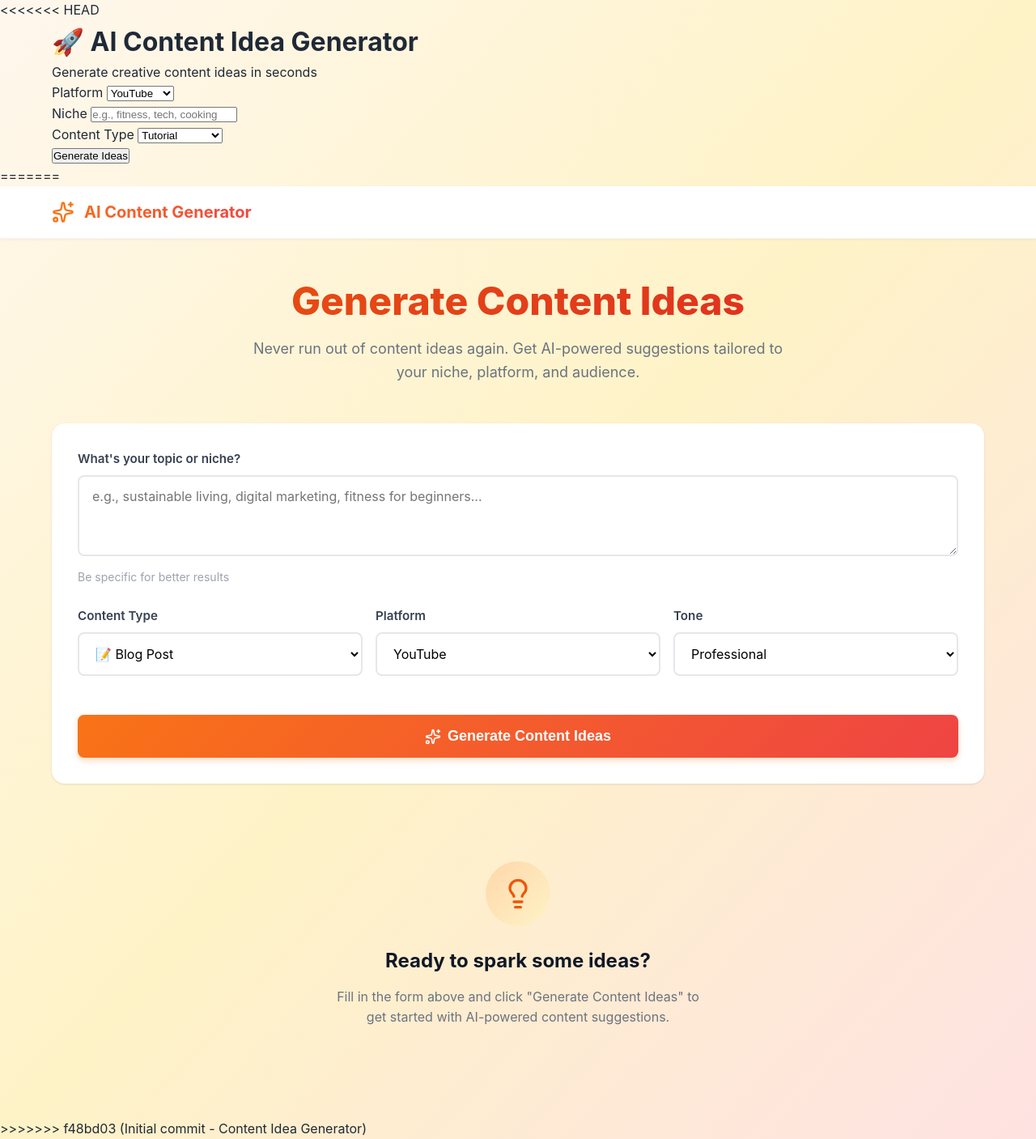
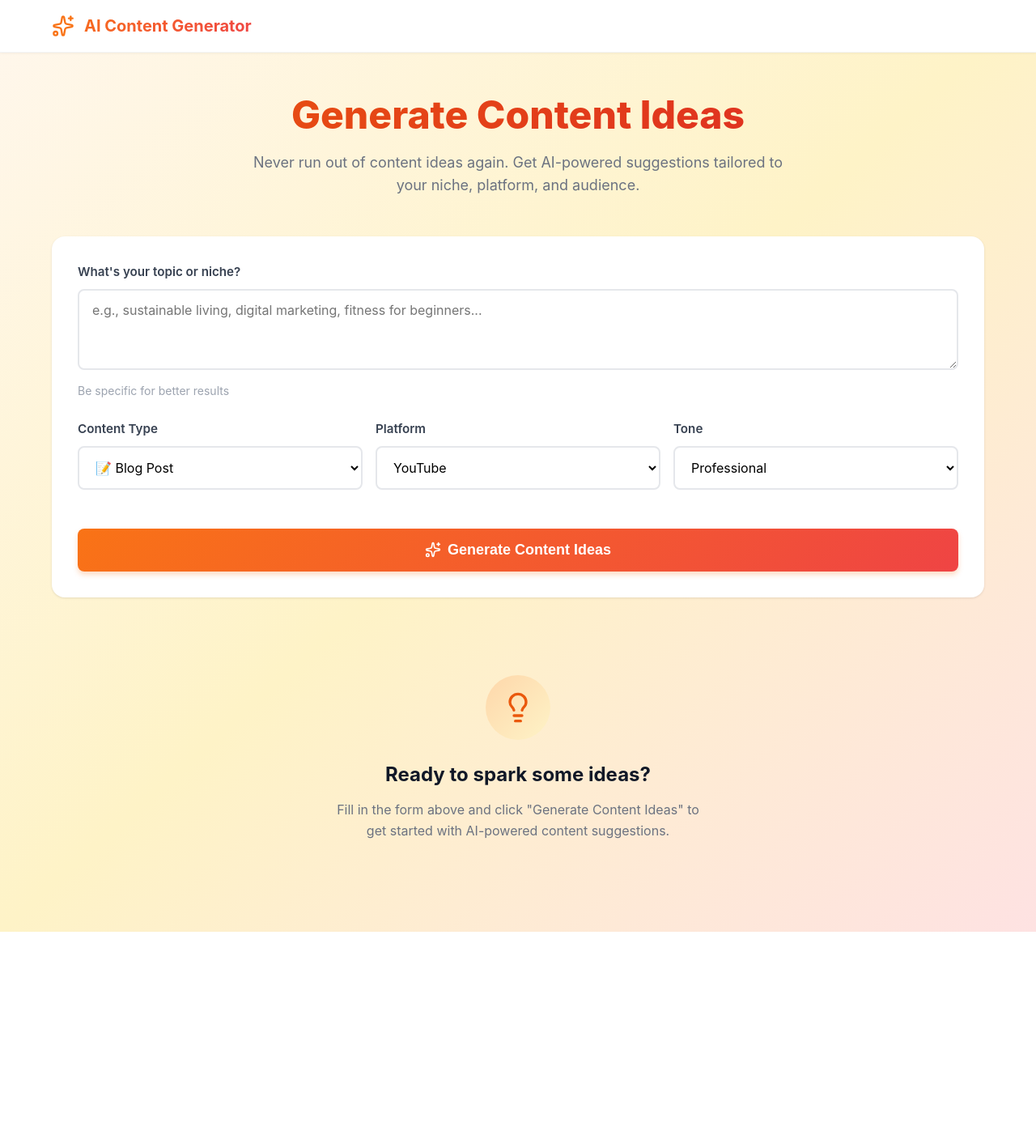
Before and after one commit to nishant1240/content-idea-generator, a Flask app: page / in a window 1280 px wide. Shown: the whole page at 81% size. After the commit the page ends 1151 px from the top, so only its background shows below. Run offline with Flask 3, Linux system fonts and the light colour scheme.

Commit message:
Update UI with modern orange/red gradient design

```diff
--- a/templates/index.html
+++ b/templates/index.html
@@ -3,54 +3,6 @@
 <head>
     <meta charset="UTF-8">
     <meta name="viewport" content="width=device-width, initial-scale=1.0">
-<<<<<<< HEAD
-    <title>Content Idea Generator</title>
-    <link rel="stylesheet" href="{{ url_for('static', filename='style.css') }}">
-</head>
-<body>
-    <div class="container">
-        <h1>🚀 AI Content Idea Generator</h1>
-        <p class="subtitle">Generate creative content ideas in seconds</p>
-
-        <div class="form-container">
-            <div class="input-group">
-                <label for="platform">Platform</label>
-                <select id="platform">
-    <option value="YouTube">YouTube</option>
-    <option value="Instagram">Instagram</option>
-    <option value="Blog">Blog</option>
-    <option value="X (Twitter)">X (Twitter)</option>
-           </select>
-            </div>
-
-            <div class="input-group">
-                <label for="niche">Niche</label>
-                <input type="text" id="niche" placeholder="e.g., fitness, tech, cooking">
-            </div>
-
-            <div class="input-group">
-                <label for="content-type">Content Type</label>
-                <select id="content-type">
-                    <option value="tutorial">Tutorial</option>
-                    <option value="listicle">Listicle</option>
-                    <option value="how-to">How-to Guide</option>
-                    <option value="review">Review</option>
-                    <option value="entertainment">Entertainment</option>
-                </select>
-            </div>
-
-            <button id="generate-btn" onclick="generateIdeas()">Generate Ideas</button>
-        </div>
-
-        <div id="loading" class="loading" style="display: none;">
-            <p>Generating ideas...</p>
-        </div>
-
-        <div id="result" class="result"></div>
-    </div>
-
-    <script src="{{ url_for('static', filename='script.js') }}"></script>
-=======
     <title>AI Content Idea Generator</title>
     <link rel="stylesheet" href="{{ url_for('static', filename='style.css') }}">
     <!-- Lucide Icons -->
@@ -172,6 +124,5 @@
         // Initialize Lucide icons
         lucide.createIcons();
     </script>
->>>>>>> f48bd03 (Initial commit - Content Idea Generator)
 </body>
 </html>
```
